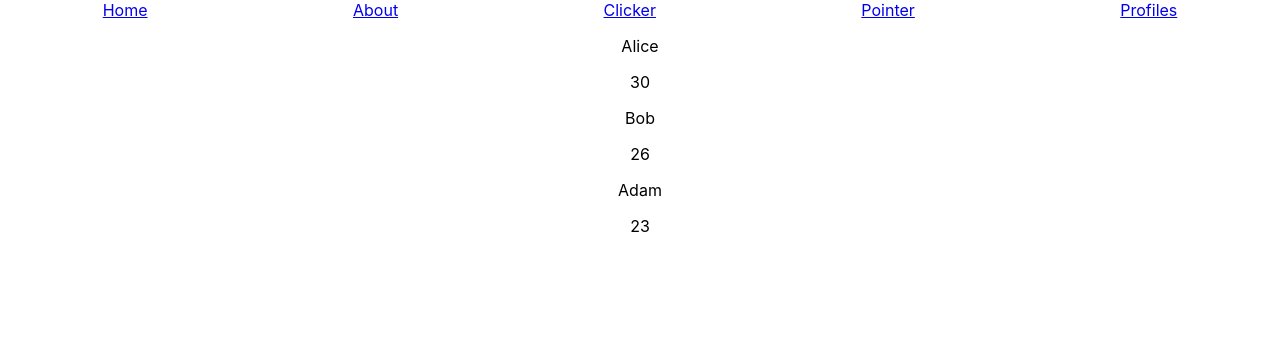
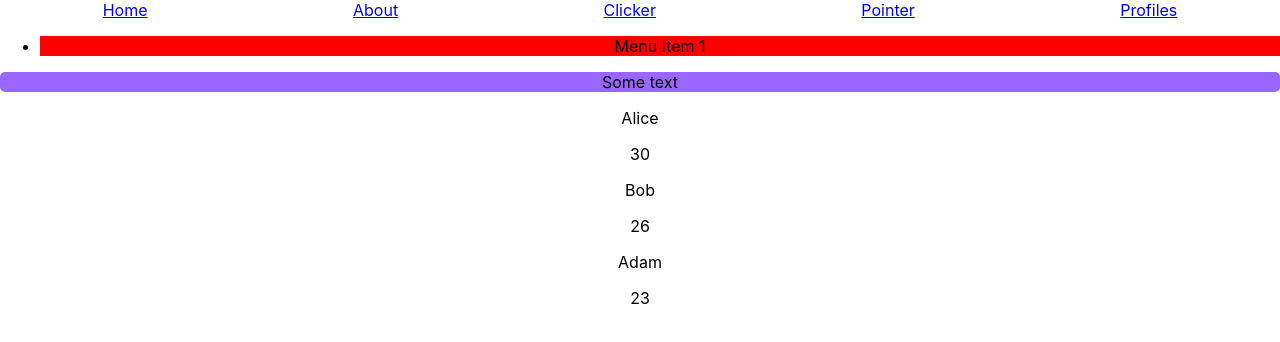
Before and after one commit to TumenSan/ts-learning1, a React (Create React App) app: page /profiles in a window 1280 px wide. Shown: the top 342 px of the page. Built offline with nearby package versions, Linux system fonts and the light colour scheme.

Commit message:
add styled-components

```diff
--- a/package.json
+++ b/package.json
@@ -10,10 +10,12 @@
     "@types/node": "^16.18.55",
     "@types/react": "^18.2.23",
     "@types/react-dom": "^18.2.8",
+    "@types/styled-components": "^5.1.28",
     "react": "^18.2.0",
     "react-dom": "^18.2.0",
     "react-router-dom": "^6.16.0",
     "react-scripts": "5.0.1",
+    "styled-components": "^6.0.8",
     "typescript": "^4.9.5",
     "web-vitals": "^2.1.4"
   },
--- a/src/components/Pages/Profiles/Profiles.tsx
+++ b/src/components/Pages/Profiles/Profiles.tsx
@@ -1,3 +1,4 @@
+import styled from "styled-components";
 
 interface ProfileType {
   name: string
@@ -13,9 +14,29 @@ interface ProfilesProps {
   profiles: Array<ProfileType>
 }
 
+// общий тип для пропов
+const MenuItem = styled.li<{ isActive: boolean }>`
+  background: ${(props: { isActive: any; }) => (props.isActive ? "red" : "gray")};
+`;
+
+const Container = styled.div`
+  background-color: #9966ff;
+  border-radius: 5px;
+`
+
+const Text = styled.p`
+  font-size: 16px
+`
+
 function Profiles(props: ProfilesProps) {
   return (
     <div>
+      <ul>
+        <MenuItem isActive>Menu Item 1</MenuItem>
+      </ul>
+      <Container>
+        <Text>Some text</Text>
+      </Container>
       {props.profiles.map((profile, i) => (
         <div key={i}>
           <p>{profile.name}</p>
```
Also changed, not shown: 1 other file (tests, documents, lock files or other folders).
